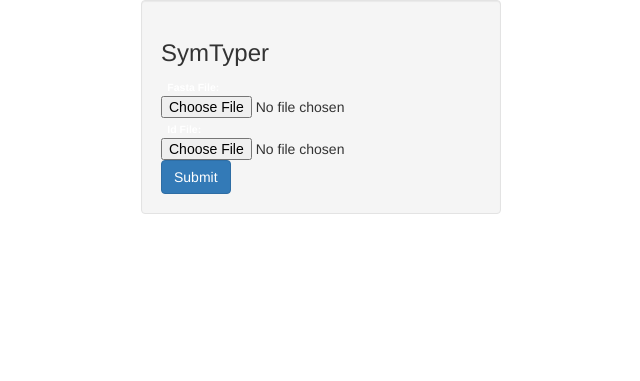
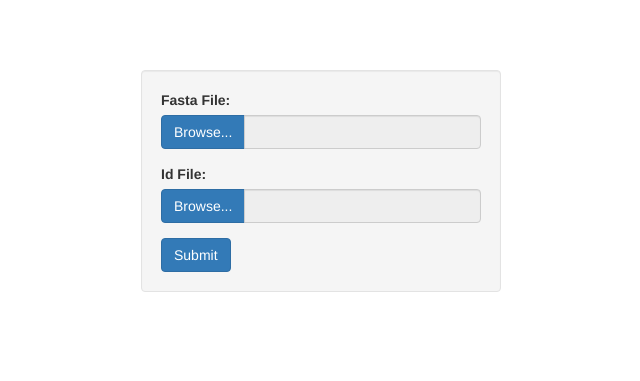
Before and after one commit to taylorak/coral, a Django app: page / in a window 1280 px wide. Shown: the top 381 px of the page, without its empty margins (319-959 px from the left). Run offline with Django 3.2, Linux system fonts and the light colour scheme; parts of the project's set-up code (start-up, migrations or seed data) failed here and were passed over; some libraries are stand-ins or nearby versions.

Commit message:
bootstrapped upload page

```diff
--- a/coral/settings.py
+++ b/coral/settings.py
@@ -130,6 +130,7 @@ INSTALLED_APPS = (
     # 'django.contrib.admindocs',
     'south',
     'djcelery',
+    'widget_tweaks',
     'hmmer',
 )
 
--- a/hmmer/templates/upload.html
+++ b/hmmer/templates/upload.html
@@ -1,45 +1,64 @@
 {% extends "base.html" %}
+{% load widget_tweaks %}
 
 {% block head %}
     <title>File Form</title>
+    <script type="text/javascript">
+        $(document)
+        .on('change', '.btn-file :file', function() {
+            var input = $(this),
+            numFiles = input.get(0).files ? input.get(0).files.length : 1,
+            label = input.val().replace(/\\/g, '/').replace(/.*\//, '');
+            input.trigger('fileselect', [numFiles, label]);
+            });
+            $(document).ready( function() {
+                $('.btn-file :file').on('fileselect', function(event, numFiles, label) {
+                    var input = $(this).parents('.input-group').find(':text'),
+                    log = numFiles > 1 ? numFiles + ' files selected' : label;
+                    if( input.length ) {
+                        input.val(log);
+                    } else {
+                        if( log ) alert(log);
+                    }
+                });
+            });
+    </script>
 {% endblock %}
 
 {% block body %}
     <div class="container">
         <div class="row">
             <div class="col-sm-4 col-sm-offset-4">
-                    <div class="well">
-                    <form role="form" enctype="multipart/form-data" method="post" action=".">
-                        <h3>SymTyper</h3>
-                        <label class="label" for="id_fasta_File">Fasta File:</label>
+                <form class="well"role="form" enctype="multipart/form-data" method="post" action=".">
+
+                    <div class="form-group">
+                        <label for="id_fasta_File">Fasta File:</label>
+                        <div class="input-group">
+                            <span class="input-group-btn">
+                                <span class="btn btn-primary btn-file">
+                                    Browse...
                                     {{ form.fasta_File }}
-                        <label class="label" for="id_sample_File">Id File:</label>
+                                </span>
+                            </span>
+                            <input class="form-control" type="text" readonly="">
+                        </div>
+                    </div>
+
+                    <div class="form-group">
+                        <label for="id_sample_File">Id File:</label>
+                        <div class="input-group">
+                            <span class="input-group-btn">
+                                <span class="btn btn-primary btn-file">
+                                    Browse...
                                     {{ form.sample_File }}
-                        <input class="btn btn-primary" type="submit"/>
+                                </span>
+                            </span>
+                            <input class="form-control" type="text" readonly="">
+                        </div>
+                    </div>
+                    <button class="btn btn-primary" type="submit">Submit</button>
                     {% csrf_token %}
             </form>
         </div>
     </div>
-            </div>
-        </div>
 {% endblock %}
-
-<!--<br />-->
-<!--<br />-->
-<!--<div id="form-wrapper">-->
-<!--<fieldset class="form-wrapper">-->
-<!--<legend>SymTyper:</legend>-->
-
-<!--<form enctype="multipart/form-data" method="post" action=".">-->
-<!--<label class="label" for="id_fasta_File">Fasta File:</label>-->
-<!--{{ form.fasta_File }}-->
-
-<!--<label class="label" for="id_sample_File">Id File:</label>-->
-<!--{{ form.sample_File }}-->
-
-<!--<input type="submit" value="Submit"/>-->
-<!--{% csrf_token %}-->
-
-<!--</form>-->
-<!--</fieldset>-->
-<!--</div>-->
--- /dev/null
+++ b/static/css/style.css
@@ -0,0 +1,24 @@
+body {
+    padding-top: 70px;
+    padding-bottom: 70px;
+}
+
+.btn-file {
+    position: relative;
+    overflow: hidden;
+}
+
+.btn-file input[type=file] {
+    position: absolute;
+    top: 0;
+    right: 0;
+    min-width: 100%;
+    min-height: 100%;
+    font-size: 999px;
+    text-align: right;
+    filter: alpha(opacity=0);
+    opacity: 0;
+    background: red;
+    cursor: inherit;
+    display: block;
+}
--- a/templates/base.html
+++ b/templates/base.html
@@ -6,6 +6,8 @@
         <meta name="viewport" content="width=device-width, initial-scale=1.0">
         <link rel="stylesheet" type="text/css" href="{{ STATIC_URL }}css/fancyBox/jquery.fancybox.css">
         <link rel="stylesheet" href="http://netdna.bootstrapcdn.com/bootstrap/3.0.0/css/bootstrap.min.css">
+        <link rel="stylesheet" type="text/css" href="{{ STATIC_URL }}css/style.css">
+
         <script src="http://code.jquery.com/jquery.min.js"></script>
         <script src="http://netdna.bootstrapcdn.com/bootstrap/3.0.0/js/bootstrap.min.js"></script>
         <script type="text/javascript" src="{{ STATIC_URL }}js/jquery.fancybox.pack.js"></script>
```
Also changed, not shown: 2 other files. Lines whose indentation alone changed are shown as unchanged.
